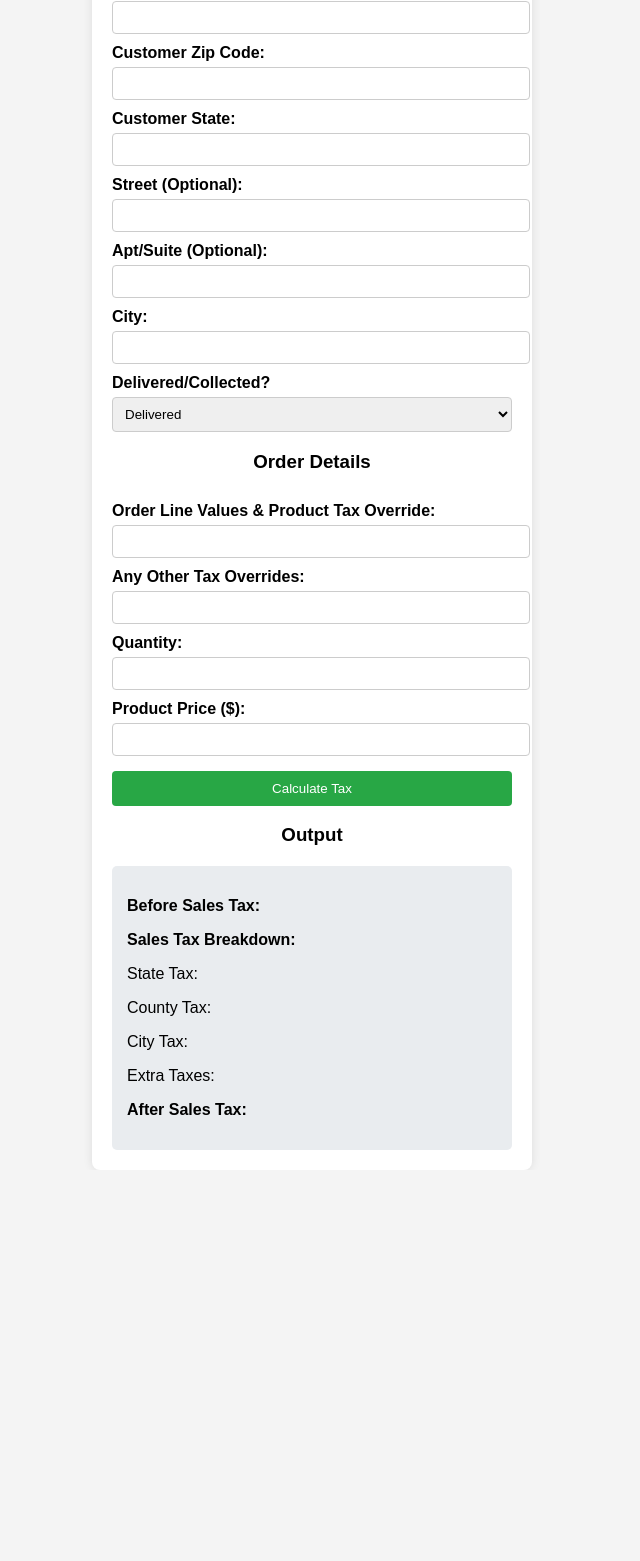
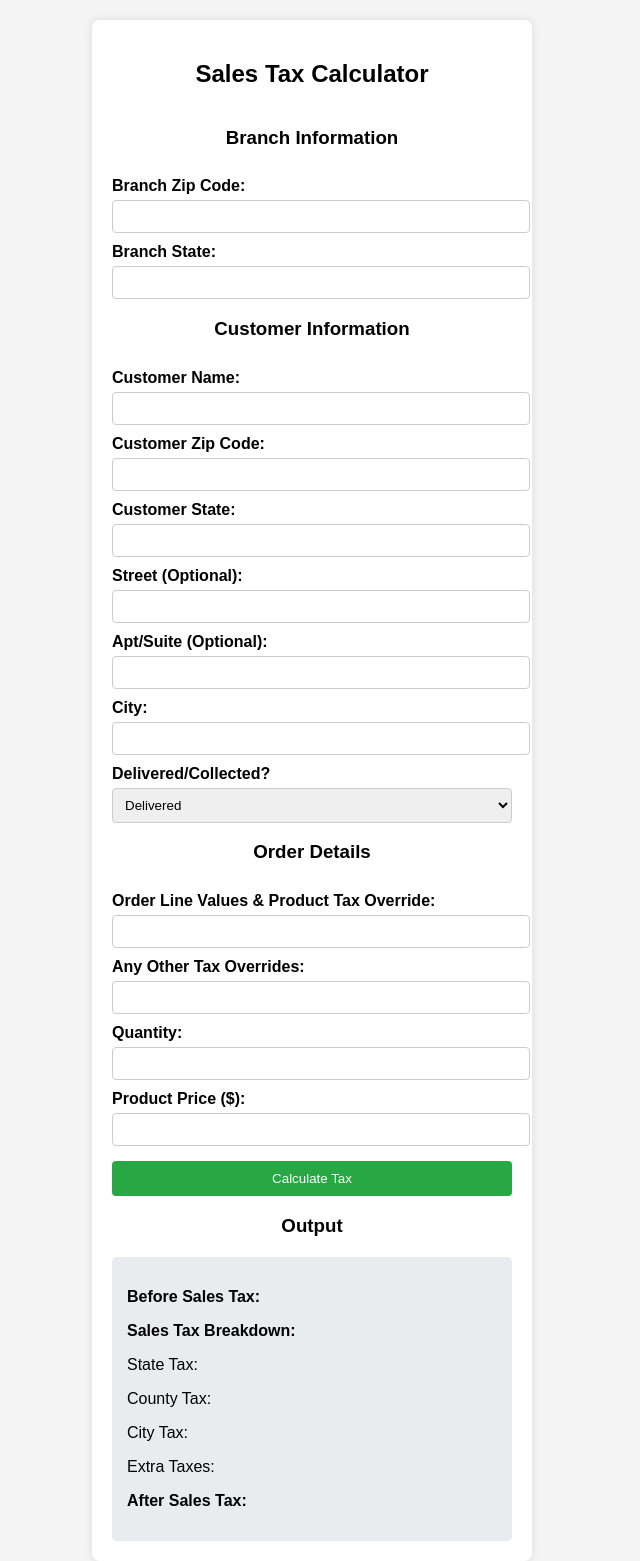
Before and after one commit to RyanDuong0/voteformeMD-KCSxNUCATS, a Flask app: page / in a window 1280 px wide. Shown: the whole page, without its empty margins (328-968 px from the left). Before the commit the page ends 1115 px from the top, so only its background shows below. Run offline with Flask 3, Linux system fonts and the light colour scheme.

Commit message:
Merged flask to main

```diff
--- a/python_src/calculator.py
+++ b/python_src/calculator.py
@@ -1,6 +1,6 @@
 import csv
 import os
-from flask import Flask, render_template
+from flask import Flask, render_template, request
 
 # Set the correct templates folder path
 BASE_DIR = os.path.dirname(os.path.abspath(__file__))
@@ -10,8 +10,12 @@ STATIC_DIR = os.path.abspath(os.path.join(BASE_DIR, "../static"))
 
 app = Flask(__name__, template_folder=TEMPLATES_DIR, static_folder=STATIC_DIR)
 
-@app.route("/")
+@app.route("/", methods=["GET", "POST"])
 def home():
+    # if request.method == "GET":
+    #     currency = request.form.get("currency")
+    #     print(f"You selected: {currency}")
+    #     return f"You selected: {currency}"
     return render_template("index.html")
 TAX_DATA_DIR = "taxRateStates"  # Directory where CSV files for each state are stored
 
--- a/static/styles.css
+++ b/static/styles.css
@@ -3,9 +3,10 @@ body {
     background-color: #f4f4f4;
     display: flex;
     justify-content: center;
-    align-items: center;
-    height: 100vh;
+    align-items: flex-start; /* Aligns to top instead of center */
+    min-height: 100vh; /* Allows page to grow taller */
     margin: 0;
+    overflow-y: auto; /* Enables scrolling if needed */
 }
 
 .container {
@@ -14,6 +15,7 @@ body {
     border-radius: 8px;
     box-shadow: 0 0 10px rgba(0, 0, 0, 0.1);
     width: 400px;
+    margin-top: 20px; /* Adds space from the top */
 }
 
 h2, h3 {
```
